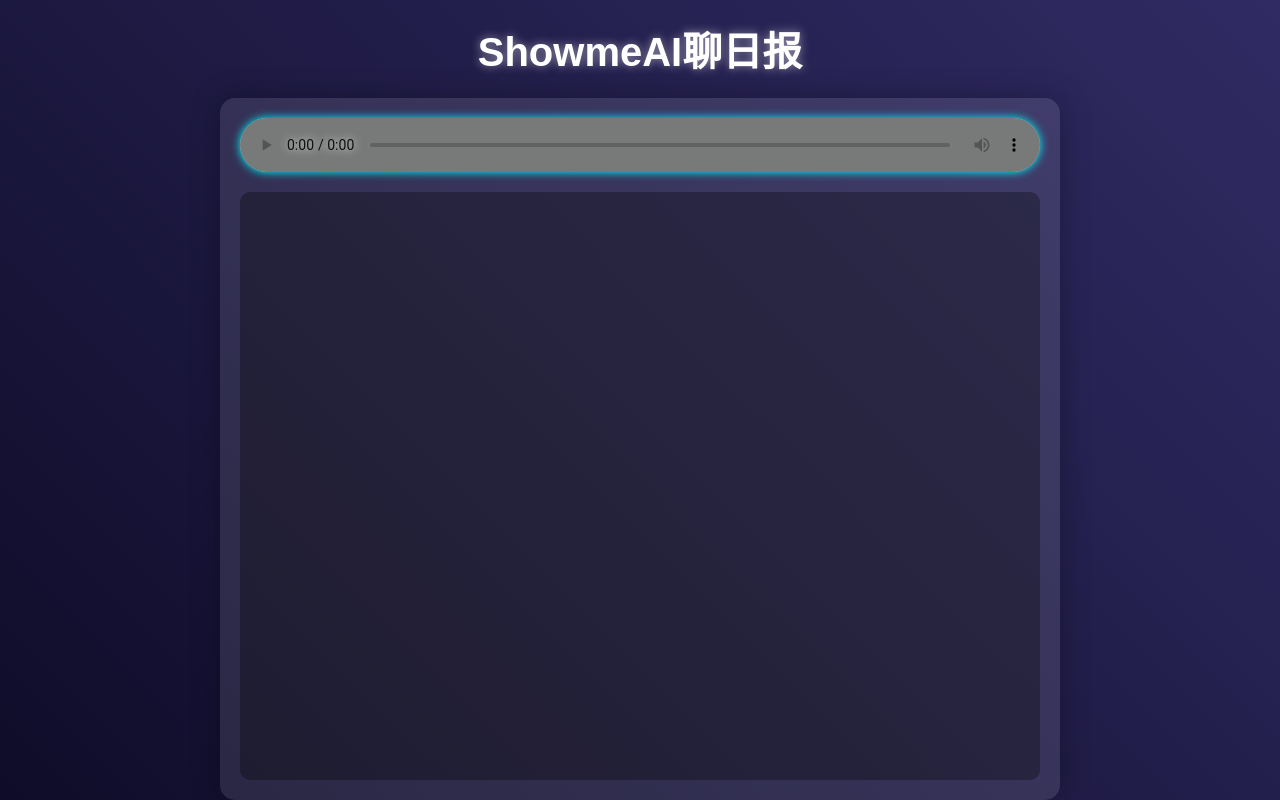
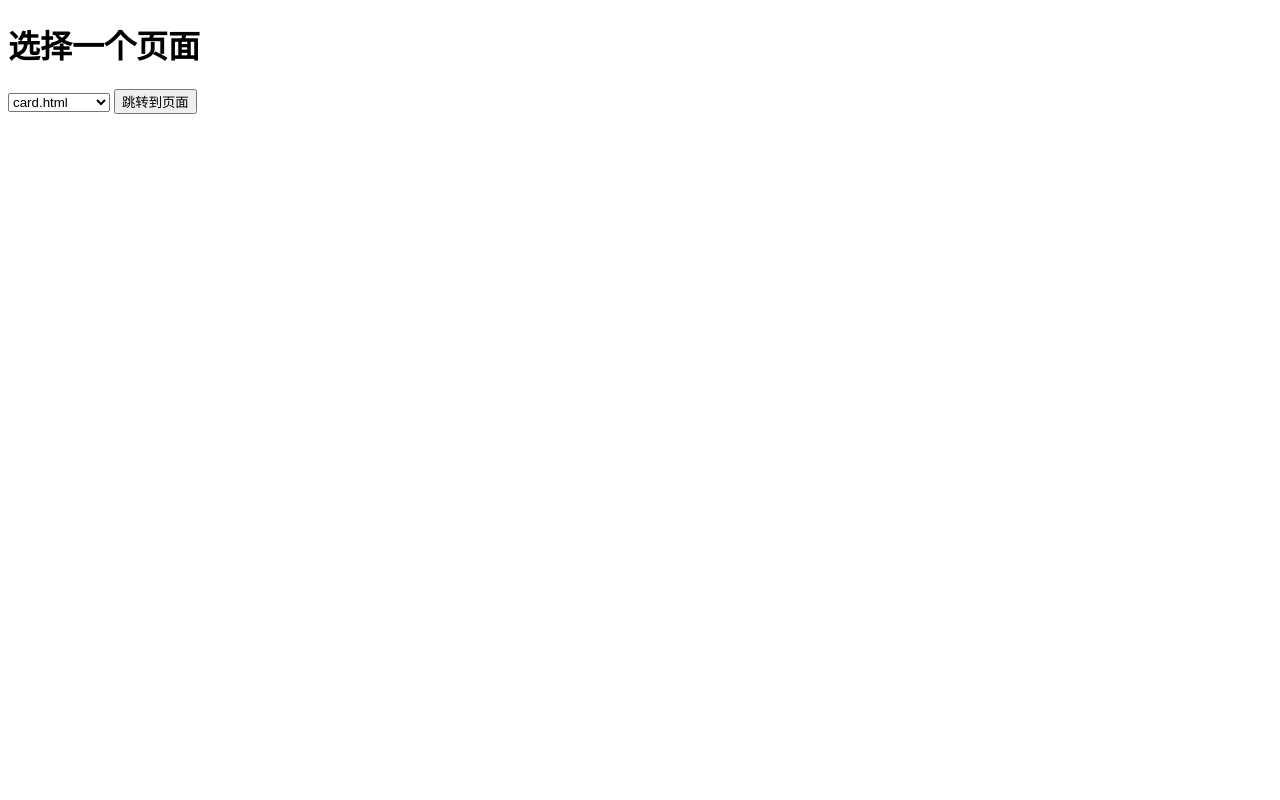
Before and after one commit to lufengjun618/dshtml, a plain HTML site: page index.html in a window 1280 px wide. Drawn offline with Linux system fonts and the light colour scheme.

Commit message:
Update index.html

```diff
--- a/index.html
+++ b/index.html
@@ -3,134 +3,16 @@
  <head>
   <meta charset="UTF-8">
   <meta name="viewport" content="width=device-width, initial-scale=1.0">
-  <title>ShowmeAI聊日报</title>
-  <style>
-        body {
-            display: flex;
-            flex-direction: column;
-            align-items: center;
-            height: 100vh;
-            margin: 0;
-            background: linear-gradient(45deg, #0f0c29, #302b63);
-            font-family: Arial, sans-serif;
-        }
-
-        h1 {
-            font-size: 2.5em;
-            color: white;
-            text-shadow: 0 0 10px rgba(255,255,255,0.5);
-            margin: 20px 0;
-            font-weight: bold;
-        }
-
-        .player-container {
-            width: 90%;
-            max-width: 800px;
-            height: calc(100vh - 120px);
-            background: rgba(255,255,255,0.1);
-            border-radius: 15px;
-            padding: 20px;
-            box-shadow: 0 0 30px rgba(0,0,0,0.3);
-            display: flex;
-            flex-direction: column;
-        }
-
-        #visualizer {
-            flex: 1;
-            background: rgba(0,0,0,0.3);
-            border-radius: 10px;
-            margin-top: 20px;
-        }
-
-        audio {
-            width: 100%;
-            filter: drop-shadow(0 0 5px cyan);
-        }
-
-        audio::-webkit-media-controls-panel {
-            background: rgba(0,0,0,0.5);
-        }
-    </style>
+  <title>HTML 文件选择器</title>
  </head>
  <body>
-  <h1>ShowmeAI聊日报</h1>
-  <div class="player-container">
-   <audio id="audioPlayer" controls src="https://cozebucket.oss-cn-beijing.aliyuncs.com/ttsmaker-file-2025-2-25-11-46-6.mp3">
-   </audio>
-   <canvas id="visualizer"></canvas>
-  </div>
+  <h1>选择一个页面</h1> <select id="pageSelector"> <option value="card.html">card.html</option> <option value="students.html">students.html</option> </select> <button id="goButton">跳转到页面</button>
   <script>
-        let audioContext;
-        let analyser;
-        let dataArray;
-        let animationId;
-
-        // 初始化音频分析
-        function initAudio() {
-            const audioElement = document.getElementById('audioPlayer');
-
-            audioElement.addEventListener('play', () => {
-                if (!audioContext) {
-                    audioContext = new (window.AudioContext || window.webkitAudioContext)();
-                    analyser = audioContext.createAnalyser();
-                    analyser.fftSize = 512;
-                    const source = audioContext.createMediaElementSource(audioElement);
-                    source.connect(analyser);
-                    analyser.connect(audioContext.destination);
-                    dataArray = new Uint8Array(analyser.frequencyBinCount);
-                }
-
-                if (animationId) cancelAnimationFrame(animationId);
-                drawVisualizer();
-            });
-        }
-
-        // 可视化绘制
-        function drawVisualizer() {
-            const canvas = document.getElementById('visualizer');
-            const ctx = canvas.getContext('2d');
-            const width = canvas.width;
-            const height = canvas.height;
-
-            analyser.getByteFrequencyData(dataArray);
-
-            // 清空画布
-            ctx.fillStyle = 'rgba(0,0,0,0.1)';
-            ctx.fillRect(0, 0, width, height);
-
-            // 动态频谱柱
-            const barWidth = (width / dataArray.length) * 2.5;
-            let x = 0;
-
-            for (let i = 0; i < dataArray.length; i++) {
-                const barHeight = (dataArray[i] / 255) * height;
-                const gradient = ctx.createLinearGradient(0, height, 0, height - barHeight);
-                gradient.addColorStop(0, '#00ffff');
-                gradient.addColorStop(1, '#ff00ff');
-
-                ctx.fillStyle = gradient;
-                ctx.fillRect(x, height - barHeight, barWidth, barHeight);
-                x += barWidth + 1;
+        document.getElementById('goButton').addEventListener('click', () => {
+            const selectedFile = document.getElementById('pageSelector').value;
+            if (selectedFile) {
+                window.location.href = selectedFile;
             }
-
-            animationId = requestAnimationFrame(drawVisualizer);
-        }
-
-        // 画布尺寸调整
-        function resizeCanvas() {
-            const canvas = document.getElementById('visualizer');
-            canvas.width = canvas.offsetWidth;
-            canvas.height = canvas.offsetHeight;
-        }
-
-        // 事件监听
-        window.addEventListener('resize', () => {
-            resizeCanvas();
-        });
-
-        window.addEventListener('load', () => {
-            resizeCanvas();
-            initAudio();
         });
     </script>
  </body>
```
